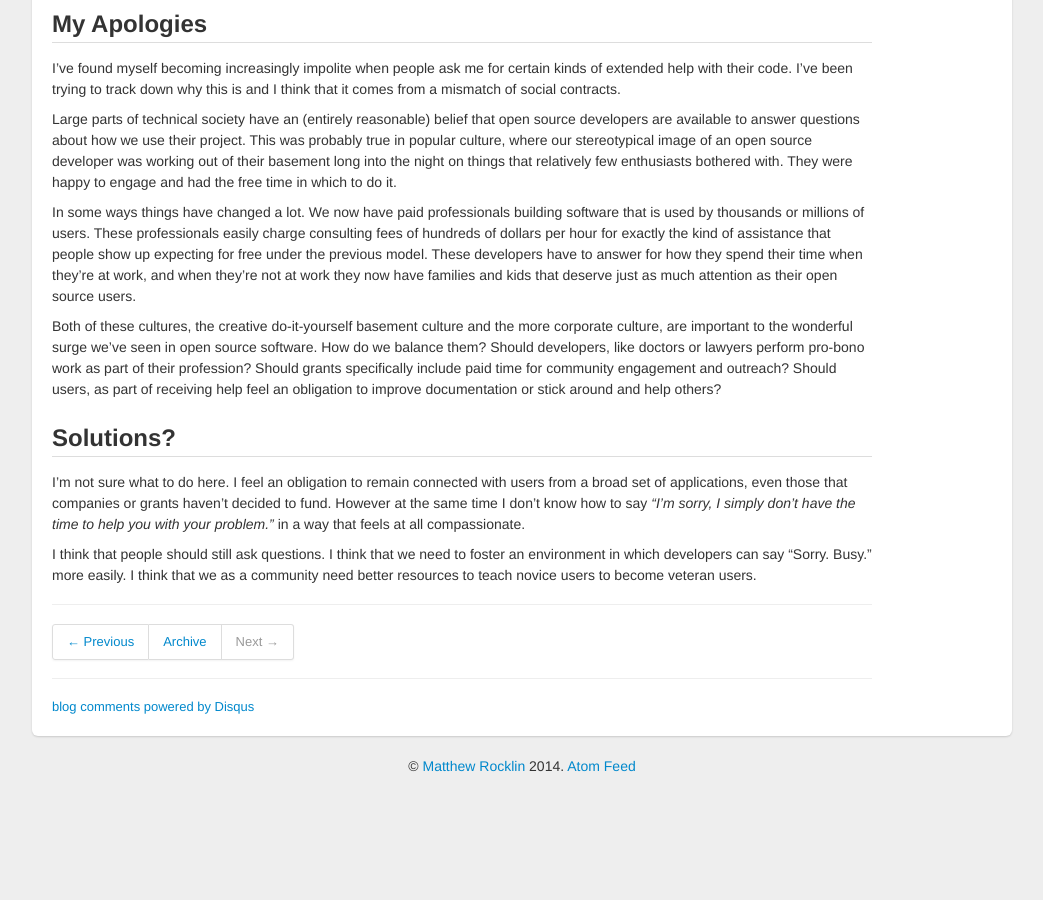
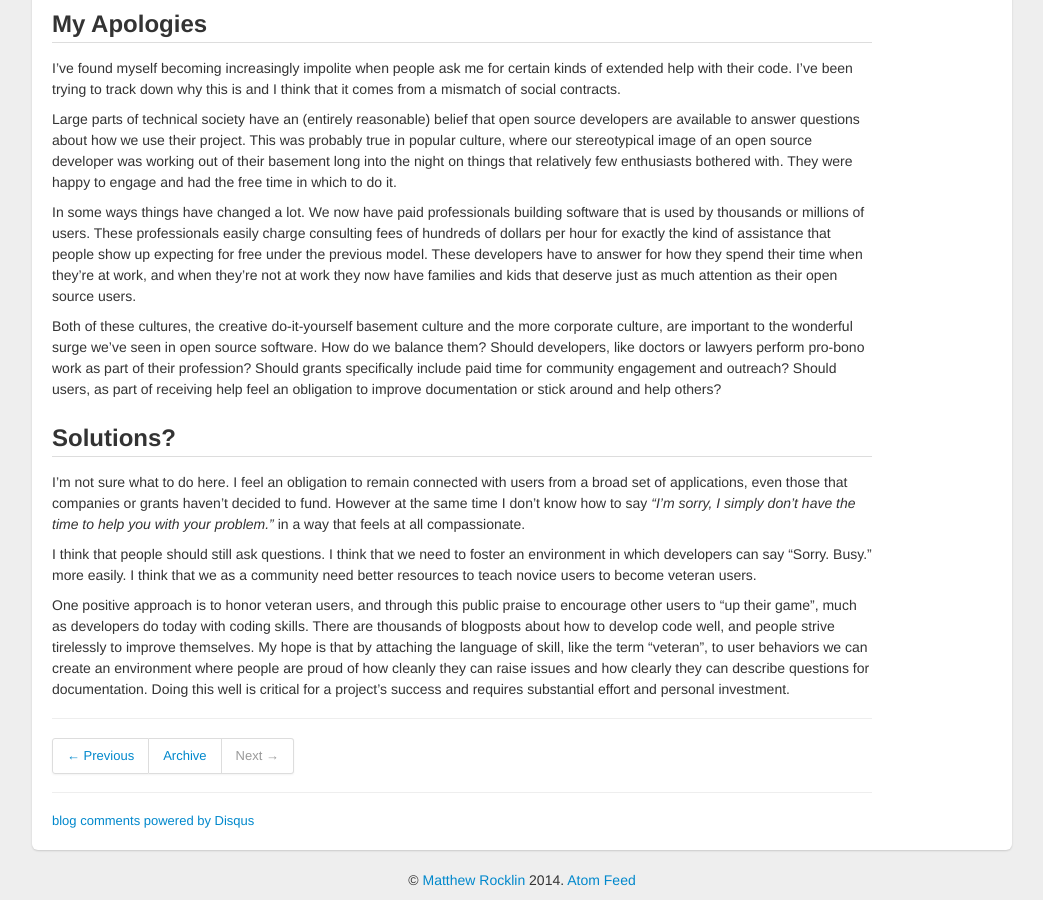
Before and after one commit to besyskymnbk/blog, a Jekyll site: the page built from _posts/work/2016-08-25-supporting-users.md, in a window 1280 px wide and 900 px high, scrolled down 1197 px. Shown: the whole window, without its empty margins (118-1161 px from the left). Built offline with Jekyll 4.4.1, drawn with Linux system fonts in a browser that asks for light colours; comment, search, counter and statistics services are not loaded; before the commit the page ends 1983 px from its top, so only the background shows below that.

Commit message:
add final note about veteran users

```diff
--- a/_posts/work/2016-08-25-supporting-users.md
+++ b/_posts/work/2016-08-25-supporting-users.md
@@ -138,3 +138,13 @@ I think that people should still ask questions.  I think that we need to foster
 an environment in which developers can say "Sorry. Busy." more easily.  I think
 that we as a community need better resources to teach novice users to become
 veteran users.
+
+One positive approach is to honor veteran users, and through this public praise
+to encourage other users to "up their game", much as developers do today with
+coding skills.  There are thousands of blogposts about how to develop code
+well, and people strive tirelessly to improve themselves.  My hope is that by
+attaching the language of skill, like the term "veteran", to user behaviors we
+can create an environment where people are proud of how cleanly they can raise
+issues and how clearly they can describe questions for documentation.  Doing
+this well is critical for a project's success and requires substantial effort
+and personal investment.
```
